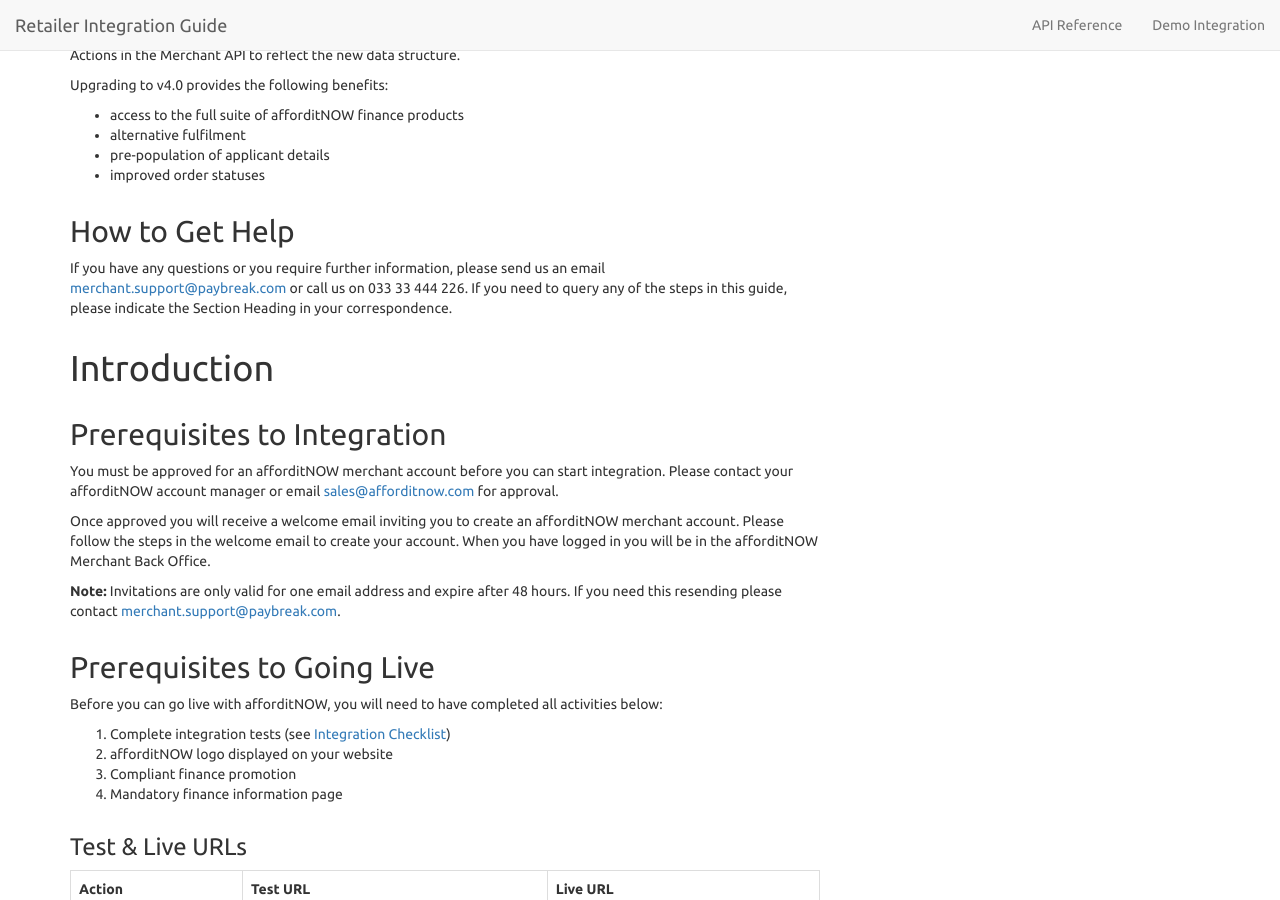
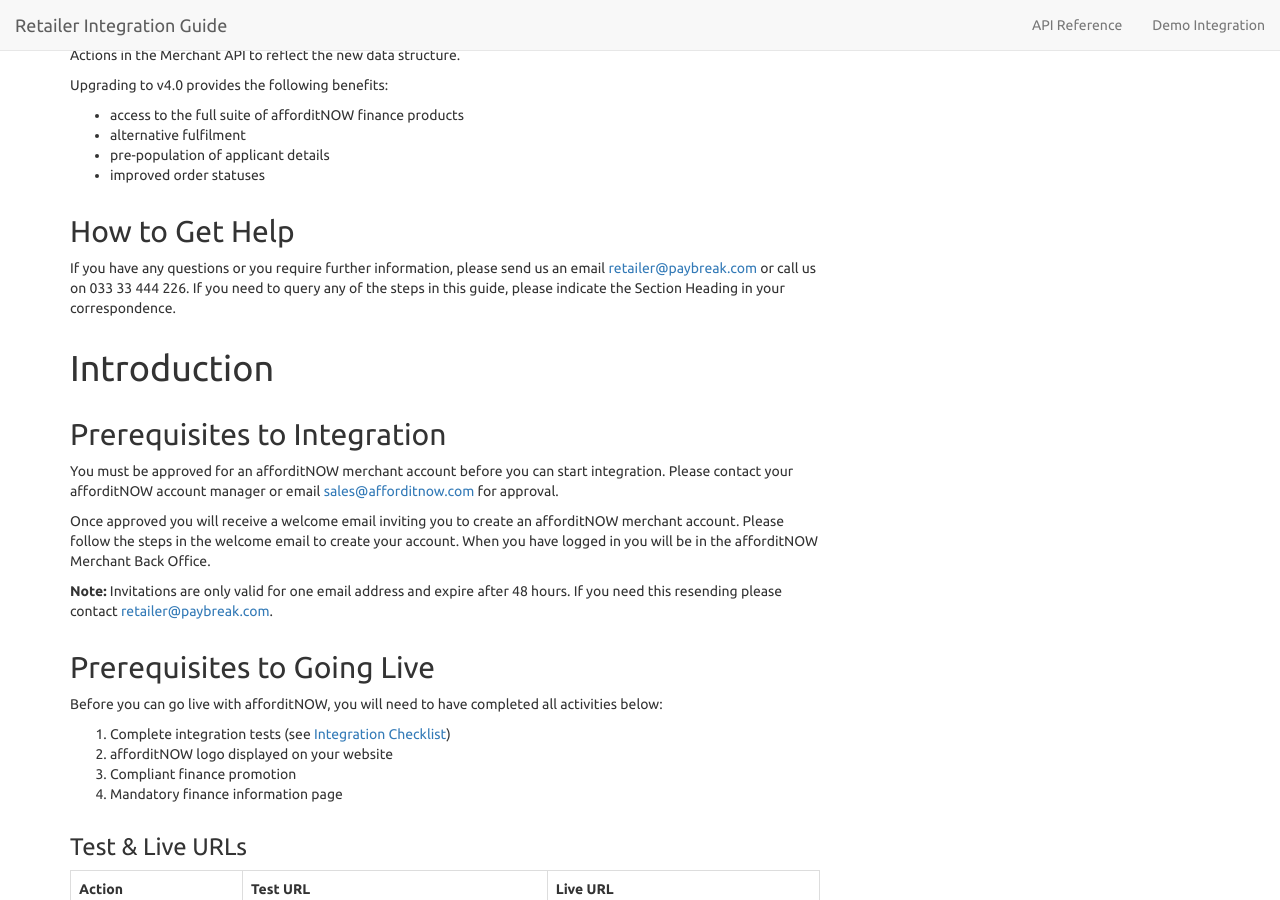
Before and after one commit to PayBreak/retailer-integration-guide, a Jekyll site: the page built from index.md, in a window 1280 px wide and 900 px high, scrolled down 787 px. Built offline with Jekyll 4.4.1, drawn with Linux system fonts in a browser that asks for light colours; nearby versions of some CDN libraries; Markdown is read by kramdown in place of the engine named in the settings.

Commit message:
Changed the retailer's enquiries email

```diff
--- a/index.md
+++ b/index.md
@@ -45,7 +45,7 @@ account manager or email [sales@afforditnow.com](mailto:sales@afforditnow.com).
 ## How to Get Help
 
 If you have any questions or you require further information, please send us an
-email [merchant.support@paybreak.com](mailto:merchant.support@paybreak.com) or
+email [retailer@paybreak.com](mailto:retailer@paybreak.com) or
 call us on 033 33 444 226. If you need to query any of the steps in this guide,
 please indicate the Section Heading in your correspondence.
 
@@ -66,7 +66,7 @@ have logged in you will be in the {{ site.data.globals.brandname }}
 
 **Note:** Invitations are only valid for one email address and expire after
 48 hours. If you need this resending please contact
-[merchant.support@paybreak.com](mailto:merchant.support@paybreak.com).
+[retailer@paybreak.com](mailto:retailer@paybreak.com).
 
 ## Prerequisites to Going Live
 
```
Also changed, not shown: _includes/v3/welcome.md (+1 -1 lines).
